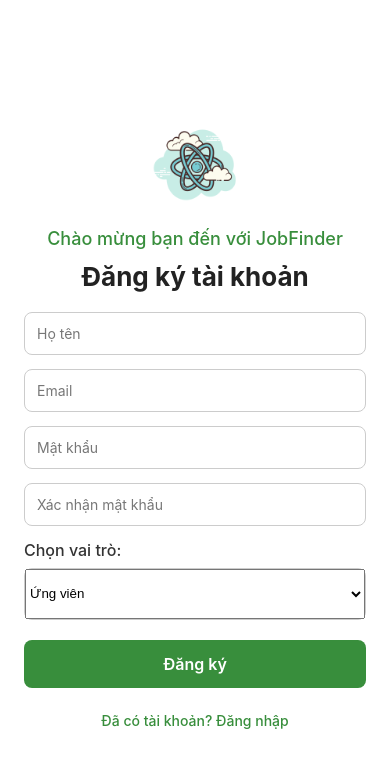
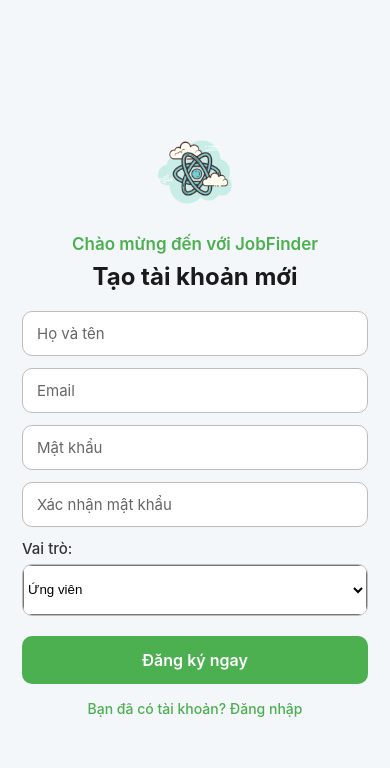
Before and after one commit to TuanCuong-coder/JobFinder, a React Native app in the folder JobFinderFE/: screen /DangKy in a window 390 px wide. Shown: the top 768 px of the page. Built offline with nearby package versions, Linux system fonts and the light colour scheme.

Commit message:
Chinh sua phan quyen va dang nhap

```diff
--- a/JobFinderFE/src/screens/Auth/DangKy.js
+++ b/JobFinderFE/src/screens/Auth/DangKy.js
@@ -49,27 +49,27 @@
   };
 
   return (
-    <View style={styles.container}>
+    <View style={styles.wrapper}>
       <Image
         source={require('../../assets/react-logo.png')}
-        style={styles.logo}
+        style={styles.logoImage}
         resizeMode="contain"
       />
-      <Text style={styles.welcomeText}>Chào mừng bạn đến với JobFinder</Text>
-      <Text style={styles.title}>Đăng ký tài khoản</Text>
+      <Text style={styles.introText}>Chào mừng đến với JobFinder</Text>
+      <Text style={styles.heading}>Tạo tài khoản mới</Text>
 
       <TextInput
-        style={styles.input}
-        placeholder="Họ tên"
-        placeholderTextColor="#777"
+        style={styles.textField}
+        placeholder="Họ và tên"
+        placeholderTextColor="#666"
         value={hoTen}
         onChangeText={setHoTen}
       />
 
       <TextInput
-        style={styles.input}
+        style={styles.textField}
         placeholder="Email"
-        placeholderTextColor="#777"
+        placeholderTextColor="#666"
         value={email}
         onChangeText={setEmail}
         keyboardType="email-address"
@@ -77,113 +77,118 @@
       />
 
       <TextInput
-        style={styles.input}
+        style={styles.textField}
         placeholder="Mật khẩu"
-        placeholderTextColor="#777"
+        placeholderTextColor="#666"
         value={matKhau}
         onChangeText={setMatKhau}
         secureTextEntry
       />
 
       <TextInput
-        style={styles.input}
+        style={styles.textField}
         placeholder="Xác nhận mật khẩu"
-        placeholderTextColor="#777"
+        placeholderTextColor="#666"
         value={confirmMatKhau}
         onChangeText={setConfirmMatKhau}
         secureTextEntry
       />
 
-      <Text style={styles.label}>Chọn vai trò:</Text>
-      <View style={styles.pickerWrapper}>
+      <Text style={styles.roleLabel}>Vai trò:</Text>
+      <View style={styles.selectContainer}>
         <Picker
           selectedValue={vaiTro}
           onValueChange={value => setVaiTro(value)}
-          style={styles.picker}>
+          style={styles.dropdown}>
           <Picker.Item label="Ứng viên" value="ung_vien" />
           <Picker.Item label="Nhà tuyển dụng" value="nha_tuyen_dung" />
         </Picker>
       </View>
 
-      <TouchableOpacity style={styles.button} onPress={handleRegister}>
-        <Text style={styles.buttonText}>Đăng ký</Text>
+      <TouchableOpacity style={styles.submitButton} onPress={handleRegister}>
+        <Text style={styles.submitText}>Đăng ký ngay</Text>
       </TouchableOpacity>
 
       <TouchableOpacity onPress={() => navigation.goBack()}>
-        <Text style={styles.linkText}>Đã có tài khoản? Đăng nhập</Text>
+        <Text style={styles.switchText}>Bạn đã có tài khoản? Đăng nhập</Text>
       </TouchableOpacity>
     </View>
   );
 };
 
 const styles = StyleSheet.create({
-  container: {
-    padding: 24,
+  wrapper: {
     flex: 1,
+    backgroundColor: '#f4f7f9',
+    padding: 22,
     justifyContent: 'center',
+  },
+  logoImage: {
+    width: 90,
+    height: 90,
+    alignSelf: 'center',
+    marginBottom: 16,
+  },
+  introText: {
+    fontSize: 17,
+    textAlign: 'center',
+    color: '#4CAF50',
+    fontWeight: '600',
+    marginBottom: 8,
+  },
+  heading: {
+    fontSize: 24,
+    textAlign: 'center',
+    color: '#1A1A1A',
+    fontWeight: '700',
+    marginBottom: 20,
+  },
+  textField: {
+    borderColor: '#BDBDBD',
+    borderWidth: 1,
+    borderRadius: 10,
+    paddingHorizontal: 14,
+    paddingVertical: 12,
+    fontSize: 15,
+    marginBottom: 12,
+    color: '#111',
     backgroundColor: '#fff',
   },
-  logo: {
-    width: 100,
-    height: 100,
-    alignSelf: 'center',
-    marginBottom: 12,
+  roleLabel: {
+    fontSize: 15,
+    color: '#333',
+    fontWeight: '500',
+    marginBottom: 6,
   },
-  welcomeText: {
-    fontSize: 18,
-    textAlign: 'center',
-    marginBottom: 12,
-    color: '#388E3C',
-    fontWeight: '500',
+  selectContainer: {
+    borderWidth: 1,
+    borderColor: '#BDBDBD',
+    borderRadius: 10,
+    marginBottom: 20,
+    overflow: 'hidden',
+    backgroundColor: '#fff',
   },
-  title: {
-    fontSize: 26,
-    fontWeight: 'bold',
-    marginBottom: 20,
-    textAlign: 'center',
-    color: '#222',
-  },
-  input: {
-    borderWidth: 1,
-    borderColor: '#ccc',
-    borderRadius: 8,
-    padding: 12,
-    marginBottom: 14,
-    color: '#000',
-  },
-  label: {
-    marginBottom: 8,
-    fontSize: 16,
-    fontWeight: '500',
-    color: '#333',
-  },
-  pickerWrapper: {
-    borderWidth: 1,
-    borderColor: '#ccc',
-    borderRadius: 8,
-    marginBottom: 20,
-  },
-  picker: {
+  dropdown: {
     height: 50,
     width: '100%',
   },
-  button: {
-    backgroundColor: '#388E3C',
-    padding: 14,
-    borderRadius: 8,
+  submitButton: {
+    backgroundColor: '#4CAF50',
+    paddingVertical: 14,
+    borderRadius: 10,
     alignItems: 'center',
     marginBottom: 16,
   },
-  buttonText: {
+  submitText: {
     color: '#fff',
+    fontSize: 16,
     fontWeight: '600',
-    fontSize: 16,
   },
-  linkText: {
-    color: '#388E3C',
+  switchText: {
+    color: '#4CAF50',
     textAlign: 'center',
-    marginTop: 8,
     fontWeight: '500',
+    fontSize: 14,
   },
 });
 
--- a/JobFinderFE/src/screens/Auth/DangNhap.js
+++ b/JobFinderFE/src/screens/Auth/DangNhap.js
@@ -3,7 +3,6 @@
   View,
   Text,
   TextInput,
-  Button,
   Alert,
   StyleSheet,
   TouchableOpacity,
@@ -52,97 +51,101 @@
   };
 
   return (
-    <View style={styles.container}>
+    <View style={styles.screen}>
       <Image
         source={require('../../assets/react-logo.png')}
-        style={styles.logo}
+        style={styles.brandLogo}
         resizeMode="contain"
       />
-      <Text style={styles.welcomeText}>Chào mừng bạn đến với JobFinder</Text>
 
-      <Text style={styles.title}>Đăng nhập</Text>
+      <Text style={styles.greeting}>Rất vui được gặp lại bạn!</Text>
+      <Text style={styles.heading}>Đăng nhập vào JobFinder</Text>
+
       <TextInput
-        style={styles.input}
-        placeholder="Email"
-        placeholderTextColor="#888"
+        style={styles.formInput}
+        placeholder="Nhập email"
+        placeholderTextColor="#777"
         value={email}
         onChangeText={setEmail}
         autoCapitalize="none"
         keyboardType="email-address"
       />
+
       <TextInput
-        style={styles.input}
-        placeholder="Mật khẩu"
-        placeholderTextColor="#888"
+        style={styles.formInput}
+        placeholder="Nhập mật khẩu"
+        placeholderTextColor="#777"
         value={matKhau}
         onChangeText={setMatKhau}
         secureTextEntry
       />
-      <View style={styles.buttonContainer}>
-        <TouchableOpacity style={styles.loginButton} onPress={handleDangNhap}>
-          <Text style={styles.loginButtonText}>Đăng nhập</Text>
-        </TouchableOpacity>
-      </View>
+
+      <TouchableOpacity style={styles.signinBtn} onPress={handleDangNhap}>
+        <Text style={styles.signinText}>Đăng nhập</Text>
+      </TouchableOpacity>
+
       <TouchableOpacity onPress={() => navigation.navigate('DangKy')}>
-        <Text style={styles.linkText}>Chưa có tài khoản? Đăng ký</Text>
+        <Text style={styles.switchText}>Bạn chưa có tài khoản? Đăng ký</Text>
       </TouchableOpacity>
     </View>
   );
 };
 
 const styles = StyleSheet.create({
-  container: {
+  screen: {
+    flex: 1,
+    backgroundColor: '#f4f7f9',
     padding: 24,
-    flex: 1,
     justifyContent: 'center',
-    backgroundColor: '#fff',
   },
-  logo: {
-    width: 100,
-    height: 100,
+  brandLogo: {
+    width: 90,
+    height: 90,
     alignSelf: 'center',
-    marginBottom: 12,
+    marginBottom: 20,
   },
-  welcomeText: {
-    fontSize: 18,
+  greeting: {
+    fontSize: 17,
     textAlign: 'center',
     color: '#388E3C',
-    marginBottom: 16,
-    fontWeight: '500',
+    fontWeight: '600',
+    marginBottom: 8,
   },
-  title: {
-    fontSize: 26,
-    fontWeight: 'bold',
-    marginBottom: 20,
+  heading: {
+    fontSize: 24,
     textAlign: 'center',
+    fontWeight: '700',
     color: '#222',
+    marginBottom: 24,
   },
-  input: {
+  formInput: {
     borderWidth: 1,
-    borderColor: '#ccc',
-    borderRadius: 8,
-    padding: 12,
-    marginBottom: 16,
-    color: '#000',
+    borderColor: '#BDBDBD',
+    borderRadius: 10,
+    paddingHorizontal: 14,
+    paddingVertical: 12,
+    fontSize: 15,
+    marginBottom: 14,
+    backgroundColor: '#fff',
+    color: '#111',
   },
-  buttonContainer: {
+  signinBtn: {
+    backgroundColor: '#388E3C',
+    paddingVertical: 14,
+    borderRadius: 10,
+    alignItems: 'center',
     marginBottom: 16,
   },
-  loginButton: {
-    backgroundColor: '#388E3C',
-    paddingVertical: 14,
-    borderRadius: 8,
+  signinText: {
+    color: '#fff',
+    fontSize: 16,
+    fontWeight: '600',
   },
-  loginButtonText: {
-    color: '#fff',
+  switchText: {
     textAlign: 'center',
-    fontWeight: '600',
-    fontSize: 16,
-  },
-  linkText: {
+    fontSize: 14,
     color: '#388E3C',
-    textAlign: 'center',
-    marginTop: 12,
+    fontWeight: '500',
   },
 });
 
```
Also changed, not shown: 8 other files (tests, documents, lock files or other folders).
